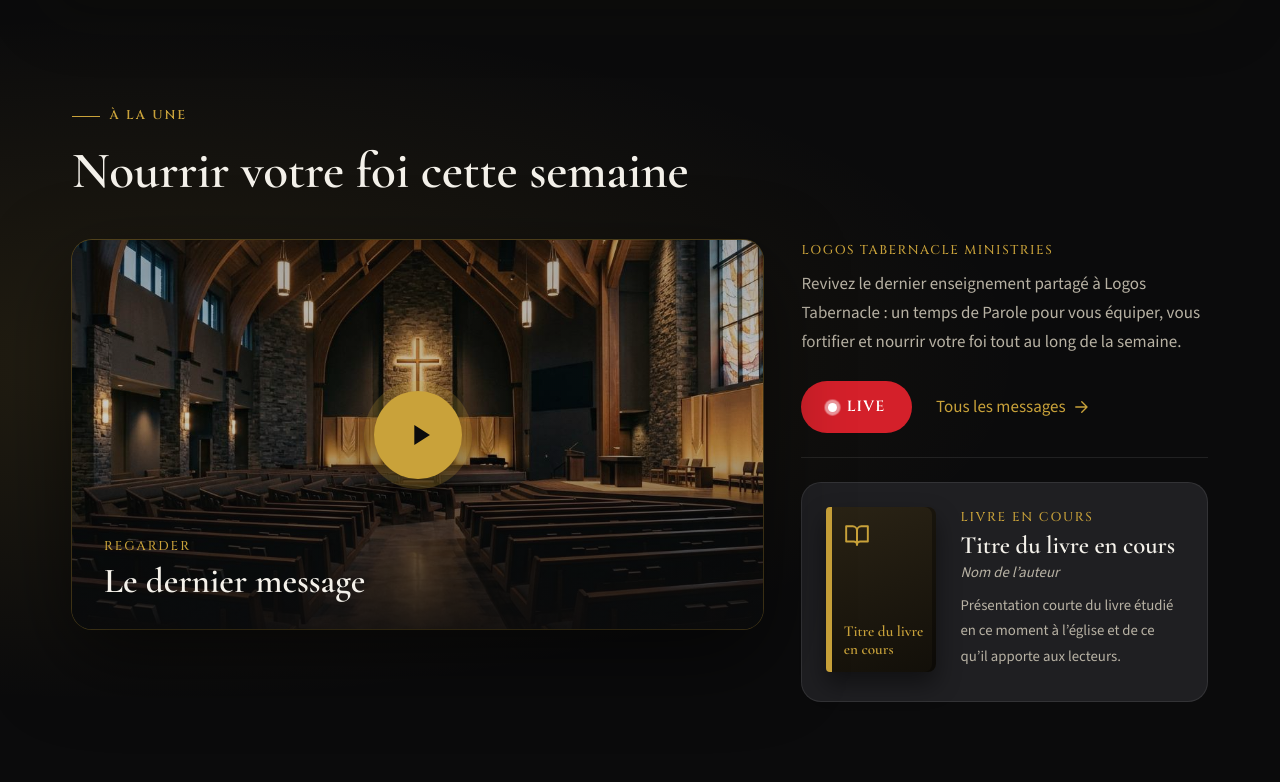
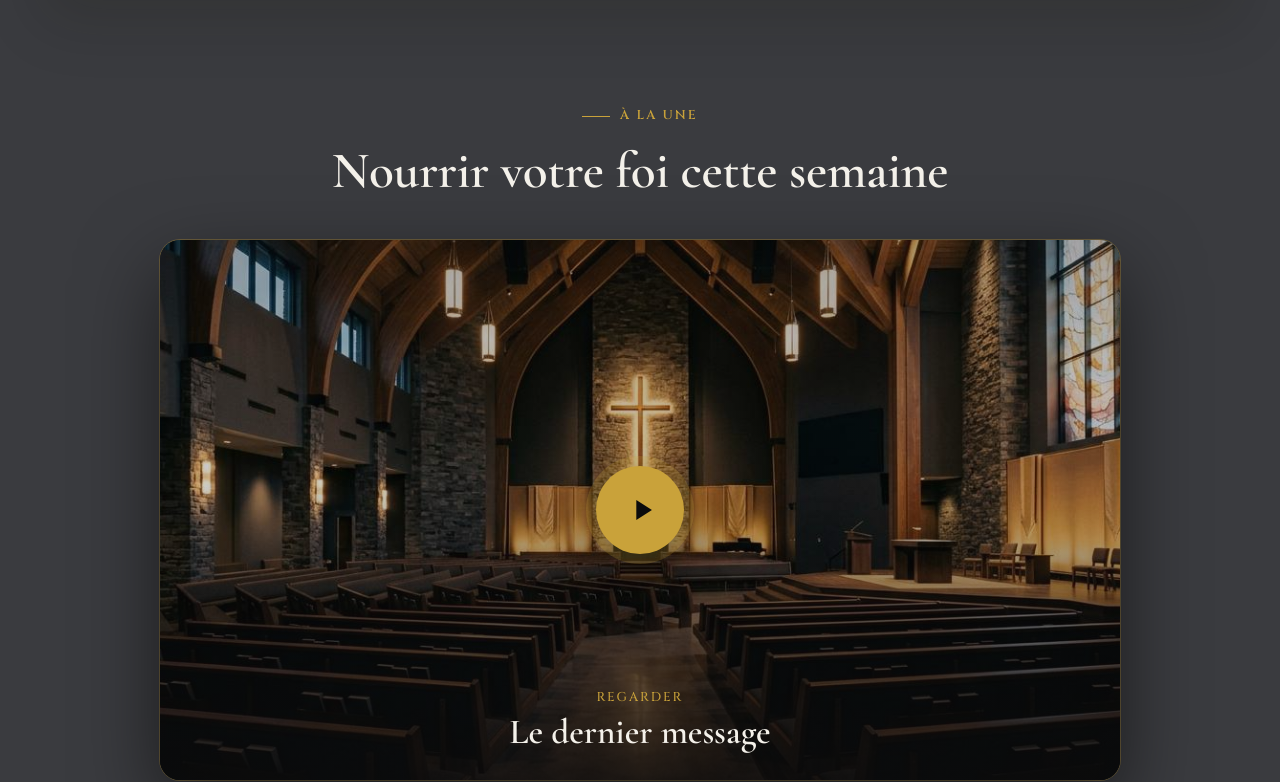
Before and after one commit to jknweb/logosministries, a React (Vite) app: page / in a window 1280 px wide. Shown: the part 851-1633 px from the top of the page. Built offline with nearby package versions, Linux system fonts and the light colour scheme.

Commit message:
À la une : fond gris, vidéo et textes centrés
Co-Authored-By: Claude Opus 5.5 (1M context) <noreply@anthropic.com>
Claude-Session: https://claude.ai/code/session_01Eno94HCQ8NyxKBa87UP9an

```diff
--- a/src/components/Featured/Featured.css
+++ b/src/components/Featured/Featured.css
@@ -1,7 +1,6 @@
 .featured {
-  background:
-    radial-gradient(ellipse at 10% 45%, rgba(201, 162, 58, 0.12), transparent 55%),
-    var(--c-ink);
+  background: var(--c-graphite);
+  text-align: center;
 }
 
 .featured .section__head {
@@ -10,9 +9,14 @@
 
 .featured__grid {
   display: grid;
-  grid-template-columns: 1.7fr 1fr;
-  gap: clamp(1.5rem, 3vw, 2.5rem);
-  align-items: start;
+  justify-items: center;
+  gap: var(--space-lg);
+  max-width: 960px;
+  margin-inline: auto;
+}
+
+.featured__grid .player {
+  width: 100%;
 }
 
 /* Lecteur */
@@ -88,7 +92,9 @@
   bottom: clamp(1rem, 3vw, 1.75rem);
   display: flex;
   flex-direction: column;
+  align-items: center;
   gap: 0.2rem;
+  text-align: center;
 }
 
 .player__label {
@@ -109,12 +115,16 @@
 /* Colonne latérale */
 .featured__side {
   display: grid;
-  gap: var(--space-md);
+  justify-items: center;
+  gap: var(--space-lg);
+  width: 100%;
+  max-width: 680px;
 }
 
 .featured__info {
-  padding-bottom: var(--space-md);
-  border-bottom: 1px solid var(--c-line-dark);
+  width: 100%;
+  padding-bottom: var(--space-lg);
+  border-bottom: 1px solid rgba(255, 255, 255, 0.14);
 }
 
 .featured__meta {
@@ -127,13 +137,14 @@
 }
 
 .featured__summary {
-  color: var(--c-on-dark-muted);
+  color: #d6d1c6;
 }
 
 .featured__actions {
   display: flex;
   flex-wrap: wrap;
   align-items: center;
+  justify-content: center;
   gap: var(--space-md);
   margin-top: var(--space-md);
 }
@@ -141,12 +152,21 @@
 /* Livre en cours */
 .book {
   display: grid;
-  grid-template-columns: 110px 1fr;
+  justify-items: center;
   gap: var(--space-md);
-  padding: var(--space-md);
-  border: 1px solid var(--c-line-dark);
+  width: 100%;
+  padding: var(--space-lg) var(--space-md);
+  border: 1px solid rgba(255, 255, 255, 0.12);
   border-radius: var(--radius-lg);
-  background: var(--c-ink-3);
+  background: rgba(11, 11, 12, 0.28);
+}
+
+.book__cover {
+  width: 120px;
+}
+
+.book .link-arrow {
+  justify-content: center;
 }
 
 .book__cover img,
@@ -205,11 +225,16 @@
 
 @media (max-width: 480px) {
   .player__play {
-    width: 66px;
-    height: 66px;
+    top: 42%;
+    width: 58px;
+    height: 58px;
   }
 
-  .book {
-    grid-template-columns: 84px 1fr;
+  .player__label {
+    display: none;
+  }
+
+  .player__title {
+    font-size: 1.2rem;
   }
 }
--- a/src/components/Featured/Featured.jsx
+++ b/src/components/Featured/Featured.jsx
@@ -10,7 +10,7 @@ import './Featured.css';
 const Featured = () => (
   <section className="section section--dark featured">
     <div className="container">
-      <div className="section__head">
+      <div className="section__head section__head--center">
         <p className="eyebrow">À la une</p>
         <h2 className="heading">Nourrir votre foi cette semaine</h2>
       </div>
--- a/src/components/QuickInfo/QuickInfo.css
+++ b/src/components/QuickInfo/QuickInfo.css
@@ -2,8 +2,8 @@
   position: relative;
   z-index: 2;
   margin-top: calc(-1 * var(--space-lg));
-  /* La moitié basse prolonge la section sombre « À la une » qui suit. */
-  background: linear-gradient(transparent var(--space-lg), var(--c-ink) var(--space-lg));
+  /* Le bas prolonge la section grise « À la une » qui suit. */
+  background: linear-gradient(transparent var(--space-lg), var(--c-graphite) var(--space-lg));
 }
 
 .quick-info__grid {
--- a/src/styles/tokens.css
+++ b/src/styles/tokens.css
@@ -3,6 +3,7 @@
   --c-ink: #0b0b0c;
   --c-ink-2: #141416;
   --c-ink-3: #1f1f22;
+  --c-graphite: #3a3b3f; /* fond gris de la section « À la une » */
   --c-paper: #ffffff;
   --c-cream: #f7f3ea;
   --c-line: #e7e0cf;
```
